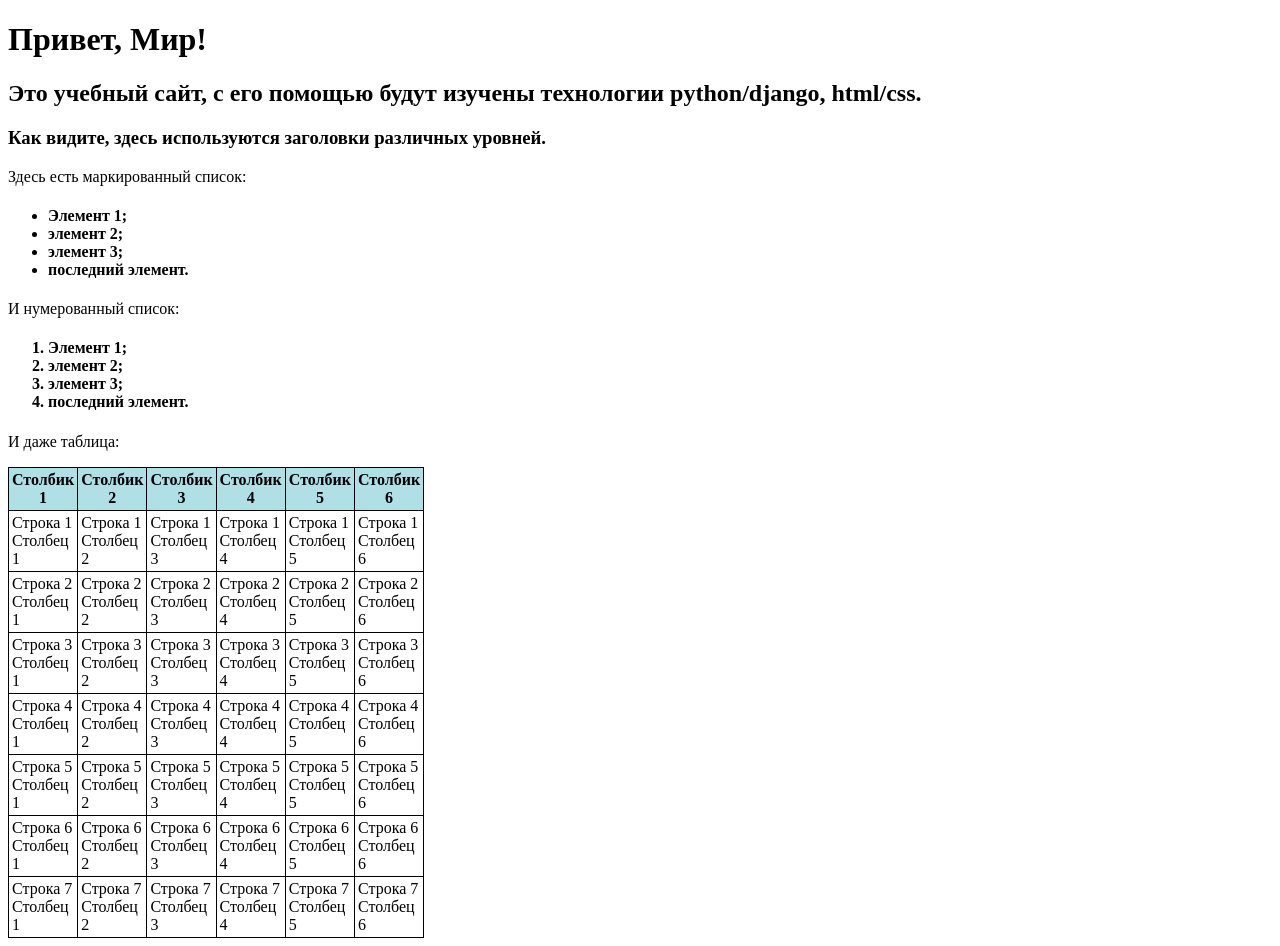
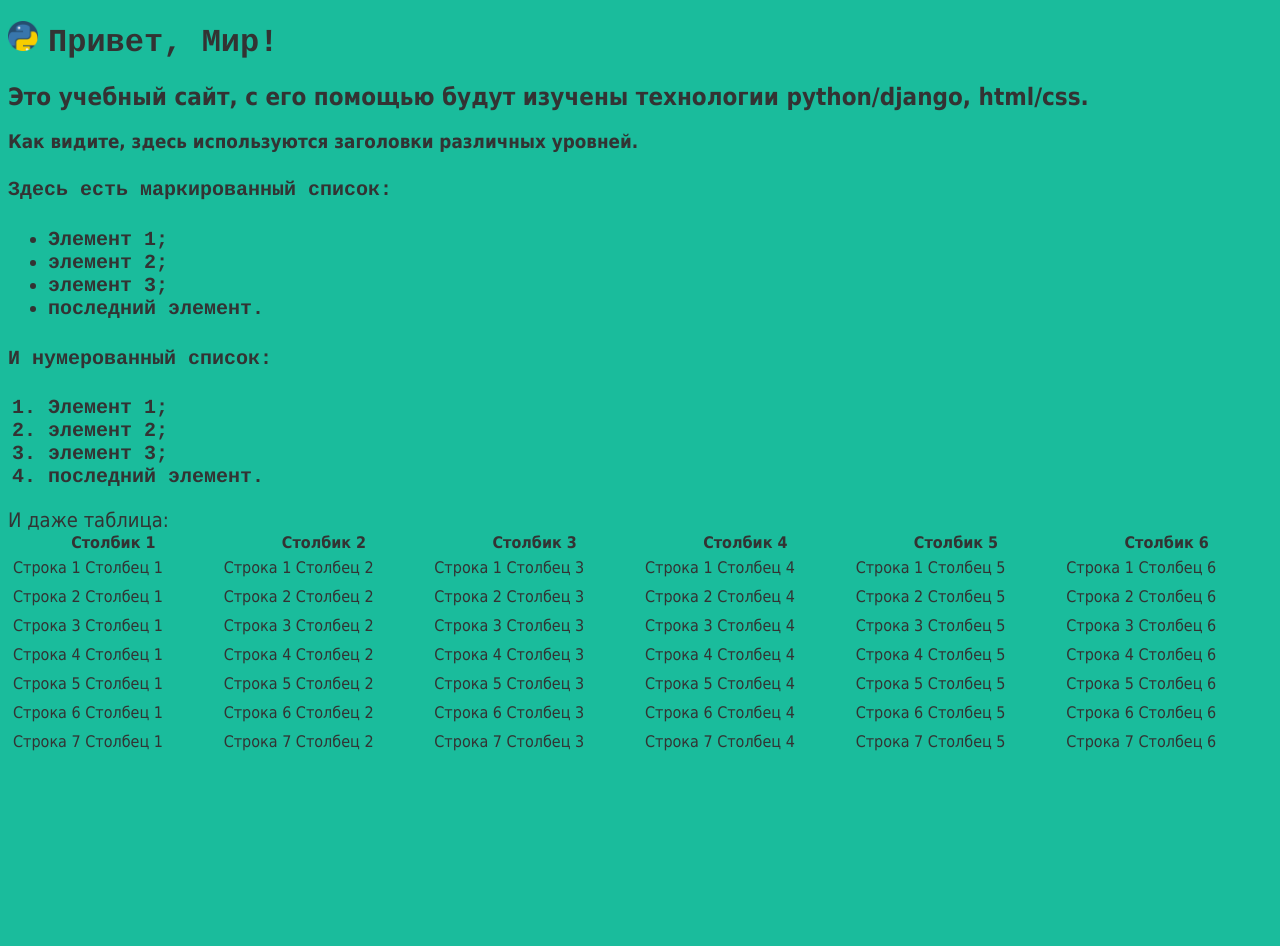
Before and after one commit to DobPasha/MyProject, a Django app: page / in a window 1280 px wide. After the commit the page ends 751 px from the top, so only its background shows below. Run offline with Django 4.2, Linux system fonts and the light colour scheme.

Commit message:
add style.css, upgrade index.html, add static_handler.html, upgrade views.py. LAB2

```diff
--- a/LAB2/firstwebpage/flatpages/static/style.css
+++ b/LAB2/firstwebpage/flatpages/static/style.css
@@ -1,11 +1,33 @@
-TABLE {
-    width: 300px; /* Ширина таблицы */
-    border-collapse: collapse; /* Убираем двойные линии между ячейками */
-   }
-   TD, TH {
-    padding: 3px; /* Поля вокруг содержимого таблицы */
-    border: 1px solid black; /* Параметры рамки */
-   }
-   TH {
-    background: #b0e0e6; /* Цвет фона */
-   }
+body {
+    background: #1abc9c;
+    font-family: Tahoma, Arial, sans-serif;
+    color: #333;
+}
+table {
+    border-collapse: collapse;
+}
+p, h4 {
+    font-size: 20px;
+    margin-bottom: 0;
+}
+h4 {
+    font-size: 20px;
+    font-family:courier, courier new, serif;
+}
+ul, ol {
+    margin: 0;
+}
+table tr td {
+    padding: 5px;
+}
+table {
+	width: 100%;
+}
+
+img {
+	height: 30px;
+	width: auto;
+	padding-right: 10px;
+}
+
+h1{font-family:courier, courier new, serif;}
--- a/LAB2/firstwebpage/flatpages/templates/index.html
+++ b/LAB2/firstwebpage/flatpages/templates/index.html
@@ -2,7 +2,22 @@
 <html>
     <head>
         <title>Привет, Мир!</title>
-        <link rel="stylesheet" type="text/css" href="style.css">
+        <style>
+        TABLE {
+            width: auto;
+            border-collapse: collapse;
+        }
+        TD, TH {
+            padding: 3px;
+            border: 1px solid black;
+        }
+        TH {
+            background: #8ed199;
+        }
+        TD {
+            background: #d2fad9;
+        }
+        </style>
     </head>
     <body>
         <h1>Привет, Мир!</h1>
@@ -10,7 +25,7 @@
             python/django, html/css.</h2>
         <h3>Как видите, здесь используются заголовки различных
             уровней.</h3>
-        <p>Здесь есть маркированный список:</p>
+        <p><h4>Здесь есть маркированный список:</h4></p>
         <h4>
 		<ul>
             <li>Элемент 1;</li>
@@ -19,7 +34,7 @@
             <li>последний элемент.</li>
         </ul>
 		</h4>
-        <p>И нумерованный список:</p>
+        <p><h4>И нумерованный список:</h4></p>
         <h4>
 		<ol>
             <li>Элемент 1;</li>
--- a/LAB2/firstwebpage/flatpages/templates/static_handler.html
+++ b/LAB2/firstwebpage/flatpages/templates/static_handler.html
@@ -1,10 +1,101 @@
 <!DOCTYPE html>
-<html lang="en">
-<head>
-  <meta charset="UTF-8">
-  <title>$Title$</title>
-</head>
-<body>
-$END$
-</body>
+<html>
+    <head>
+        <title>Привет, Мир!</title>
+        <link rel="stylesheet" href="{{ STATIC_URL }}/static/style.css">
+    </head>
+    <body>
+        <h1><img src="{{ STATIC_URL }}/static/images/python.png">Привет, Мир!</h1>
+        <h2>Это учебный сайт, с его помощью будут изучены технологии
+            python/django, html/css.</h2>
+        <h3>Как видите, здесь используются заголовки различных
+            уровней.</h3>
+        <p><h4>Здесь есть маркированный список:</h4></p>
+        <h4>
+		<ul>
+            <li>Элемент 1;</li>
+            <li>элемент 2;</li>
+            <li>элемент 3;</li>
+            <li>последний элемент.</li>
+        </ul>
+		</h4>
+        <p><h4>И нумерованный список:</h4></p>
+        <h4>
+		<ol>
+            <li>Элемент 1;</li>
+            <li>элемент 2;</li>
+            <li>элемент 3;</li>
+            <li>последний элемент.</li>
+        </ol>
+		</h4>
+        <p>И даже таблица:</p>
+        <table style="border: none">
+            <thead>
+                <tr>
+                    <th>Столбик 1</th>
+                    <th>Столбик 2</th>
+                    <th>Столбик 3</th>
+                    <th>Столбик 4</th>
+                    <th>Столбик 5</th>
+                    <th>Столбик 6</th>
+                </tr>
+            </thead>
+            <tr>
+                <td>Строка 1 Столбец 1</td>
+                <td>Строка 1 Столбец 2</td>
+                <td>Строка 1 Столбец 3</td>
+                <td>Строка 1 Столбец 4</td>
+                <td>Строка 1 Столбец 5</td>
+                <td>Строка 1 Столбец 6</td>
+            </tr>
+            <tr>
+                <td>Строка 2 Столбец 1</td>
+                <td>Строка 2 Столбец 2</td>
+                <td>Строка 2 Столбец 3</td>
+                <td>Строка 2 Столбец 4</td>
+                <td>Строка 2 Столбец 5</td>
+                <td>Строка 2 Столбец 6</td>
+            </tr>
+            <tr>
+                <td>Строка 3 Столбец 1</td>
+                <td>Строка 3 Столбец 2</td>
+                <td>Строка 3 Столбец 3</td>
+                <td>Строка 3 Столбец 4</td>
+                <td>Строка 3 Столбец 5</td>
+                <td>Строка 3 Столбец 6</td>
+            </tr>
+            <tr>
+                <td>Строка 4 Столбец 1</td>
+                <td>Строка 4 Столбец 2</td>
+                <td>Строка 4 Столбец 3</td>
+                <td>Строка 4 Столбец 4</td>
+                <td>Строка 4 Столбец 5</td>
+                <td>Строка 4 Столбец 6</td>
+            </tr>
+            <tr>
+                <td>Строка 5 Столбец 1</td>
+                <td>Строка 5 Столбец 2</td>
+                <td>Строка 5 Столбец 3</td>
+                <td>Строка 5 Столбец 4</td>
+                <td>Строка 5 Столбец 5</td>
+                <td>Строка 5 Столбец 6</td>
+            </tr>
+            <tr>
+                <td>Строка 6 Столбец 1</td>
+                <td>Строка 6 Столбец 2</td>
+                <td>Строка 6 Столбец 3</td>
+                <td>Строка 6 Столбец 4</td>
+                <td>Строка 6 Столбец 5</td>
+                <td>Строка 6 Столбец 6</td>
+            </tr>
+            <tr>
+                <td>Строка 7 Столбец 1</td>
+                <td>Строка 7 Столбец 2</td>
+                <td>Строка 7 Столбец 3</td>
+                <td>Строка 7 Столбец 4</td>
+                <td>Строка 7 Столбец 5</td>
+                <td>Строка 7 Столбец 6</td>
+            </tr>
+        </table>
+    </body>
 </html>
--- a/LAB2/firstwebpage/flatpages/views.py
+++ b/LAB2/firstwebpage/flatpages/views.py
@@ -6,4 +6,4 @@ def hello(request):
     return HttpResponse("Привет, Мир!",content_type="text/plan", charset='UTF-8')
 
 def home(request):
-    return render(request, 'index.html')
+    return render(request, 'static_handler.html')
```
